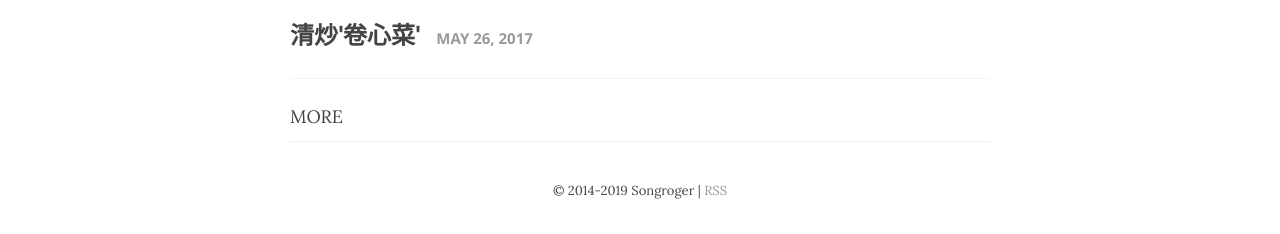
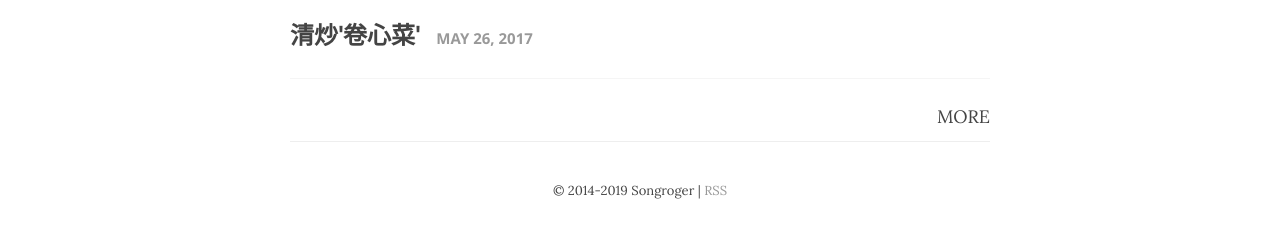
Before and after one commit to songroger/songroger.github.io, a Jekyll site: the page built from index.html, in a window 1280 px wide. Shown: the part 1586-1820 px from the top of the page. Built offline with Jekyll 4.4.1, drawn with Linux system fonts in a browser that asks for light colours; comment, search, counter and statistics services are not loaded.

Commit message:
fix:align

```diff
--- a/_src/css/modules/_article.css
+++ b/_src/css/modules/_article.css
@@ -95,6 +95,12 @@
   }
 }
 
+.article__align-right {
+  display: flex;
+  justify-content: flex-end;
+  text-transform: uppercase;
+}
+
 .article__date {
   display: block;
   margin-bottom: .8rem;
--- a/_src/css/modules/_blocks.css
+++ b/_src/css/modules/_blocks.css
@@ -7,9 +7,6 @@
 .blocks--space {
   justify-content: space-between;
   /*margin-top: 40px;*/
-  .align-right {
-    text-transform: uppercase;
-  }
 }
 
 .block__item--mr {
--- a/index.html
+++ b/index.html
@@ -35,11 +35,9 @@ layout: default
     </article>
   {% endfor %}
   <!-- / article -->
-    <nav class="blocks blocks--space">
-        <span class="align-right">
-          <a href="/archive/">more</a>
-        </span>
-    </nav>
+    <span class="article__align-right">
+      <a href="/archive/">more</a>
+    </span>
 
     <!-- <nav class="blocks blocks--space">
       <div class="blocks__item">
```
Also changed, not shown: _includes/css/main.css.
